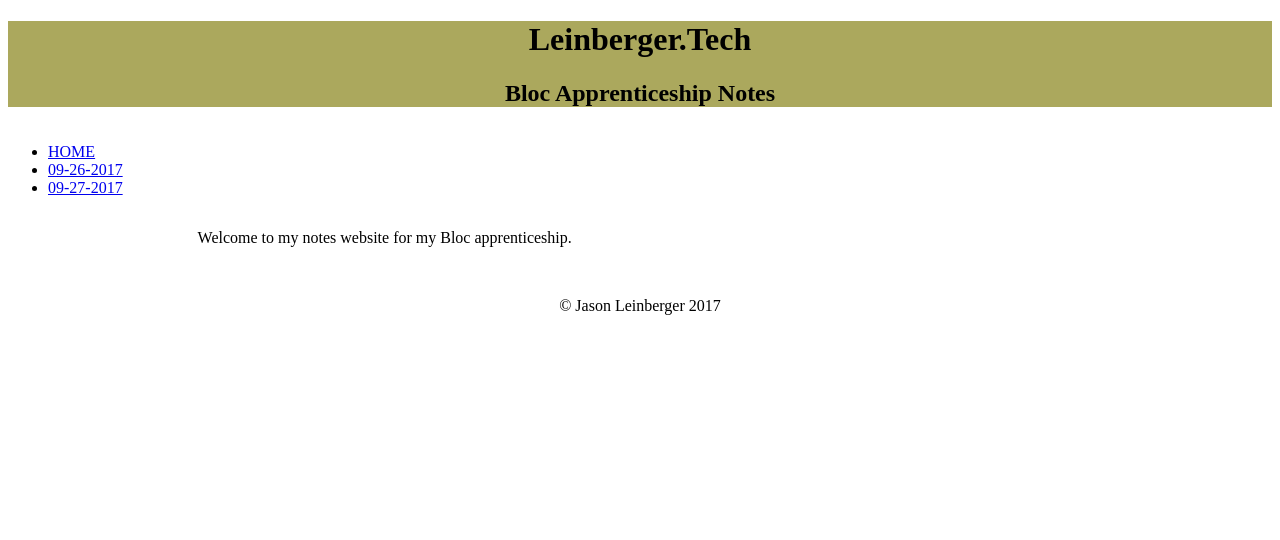
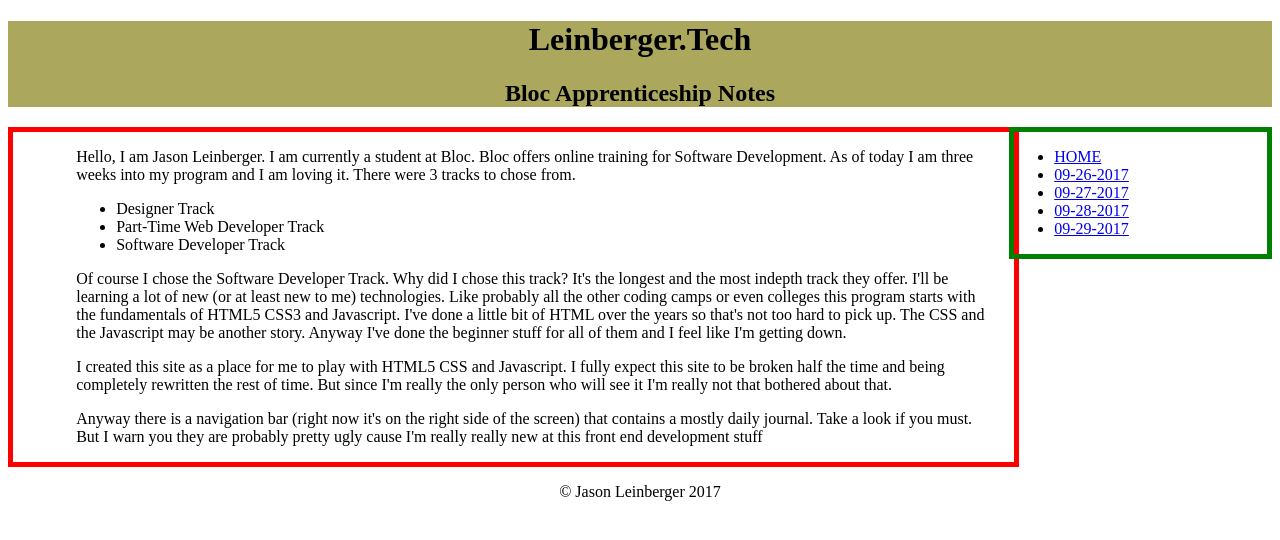
Before and after one commit to LeinbergerDev/my-bloc-notes, a plain HTML site: page index.html in a window 1280 px wide. Drawn offline with Linux system fonts and the light colour scheme.

Commit message:
added 09-11 to 09-25 notes pages

```diff
--- a/assets/css/main.css
+++ b/assets/css/main.css
@@ -1,20 +1,23 @@
 header {
   text-align: center;
   background-color: #aba85d;
+  width: 100%;
 }
 
 nav {
-  width: 30%;
-  display: inline-block;
+  width: 20%;
+  border: 5px solid green;
+  float: right;
 }
 
 main {
-  width: 70%;
-  display: block;
-  margin: 0 auto;
-
+  padding-left: 5%;
+  padding-right: 2%;
+  border: 5px solid red;
+  margin-right: 20%;
 }
 
 footer {
+  width: 100%;
   text-align: center;
 }
--- a/index.html
+++ b/index.html
@@ -15,16 +15,36 @@
         <li><a href="index.html">HOME</a></li>
         <li><a href="assets/pages/notes-09-26-2017.html">09-26-2017</a></li>
         <li><a href="assets/pages/notes-09-27-2017.html">09-27-2017</a></li>
-
+        <li><a href="assets/pages/notes-09-28-2017.html">09-28-2017</a></li>
+        <li><a href="assets/pages/notes-09-29-2017.html">09-29-2017</a></li>
       </ul>
     </nav>
     <main>
-      <section class="content">
-        <p>Welcome to my notes website for my Bloc apprenticeship.</p>
-      </section>
+      <p>Hello, I am Jason Leinberger.  I am currently a student at Bloc.
+        Bloc offers online training for Software Development.  As of today I am three weeks
+        into my program and I am loving it.  There were 3 tracks to chose from.</p>
+        <ul>
+          <li>Designer Track</li>
+          <li>Part-Time Web Developer Track</li>
+          <li>Software Developer Track</li>
+        </ul>
+        <p>Of course I chose the Software Developer Track.  Why did I chose this track?
+          It's the longest and the most indepth track they offer.  I'll be learning a lot
+          of new (or at least new to me) technologies.  Like probably all the other coding camps
+          or even colleges this program starts with the fundamentals of HTML5 CSS3 and Javascript.
+          I've done a little bit of HTML over the years so that's not too hard to pick up.  The CSS
+          and the Javascript may be another story.  Anyway I've done the beginner stuff for all of them
+          and I feel like I'm getting down.</p>
+
+        <p>I created this site as a place for me to play with HTML5 CSS and Javascript.
+          I fully expect this site to be broken half the time and being completely rewritten the rest of time.
+          But since I'm really the only person who will see it I'm really not that bothered about that.</p>
+
+        <p>Anyway there is a navigation bar (right now it's on the right side of the screen) that contains a
+          mostly daily journal.  Take a look if you must.  But I warn you they are probably pretty ugly
+          cause I'm really really new at this front end development stuff</p>
+
     </main>
-    <nav>
-    </nav>
     <footer>
       <p>&copy; Jason Leinberger 2017</p>
     </footer>
```
Also changed, not shown: assets/pages/notes-09-26-2017.html (+2 -0 lines), assets/pages/notes-09-28-2017.html (added, +33 -0 lines), assets/pages/notes-09-29-2017.html (added, +33 -0 lines), assets/pages/notes-09-11-2017.html (added), assets/pages/notes-09-12-2017.html (added), assets/pages/notes-09-13-2017.html (added), assets/pages/notes-09-14-2017.html (added), assets/pages/notes-09-15-2017.html (added), assets/pages/notes-09-16-2017.html (added), assets/pages/notes-09-17-2017.html (added), assets/pages/notes-09-18-2017.html (added), assets/pages/notes-09-19-2017.html (added), assets/pages/notes-09-20-2017.html (added), assets/pages/notes-09-21-2017.html (added), 4 more files.
